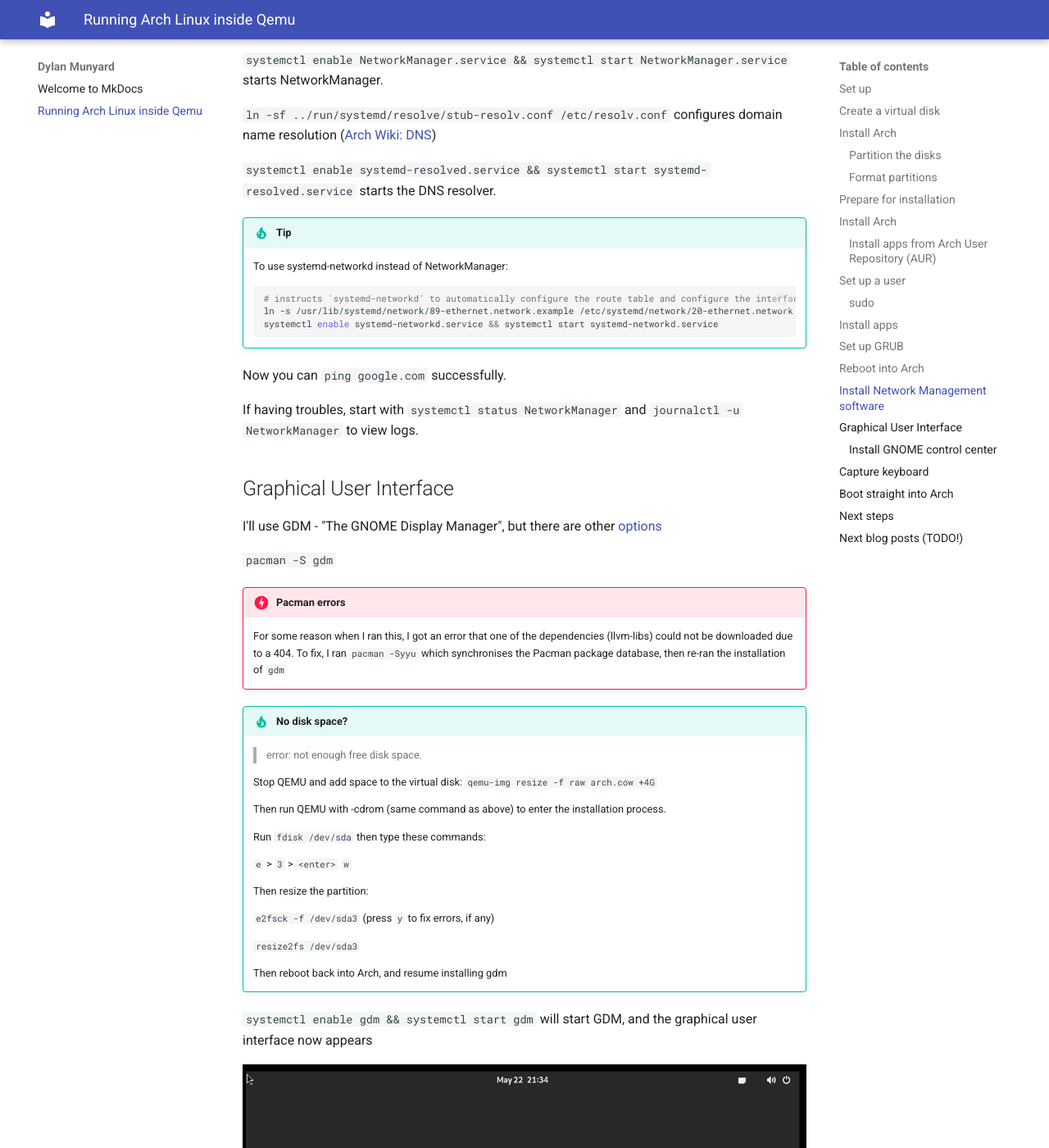
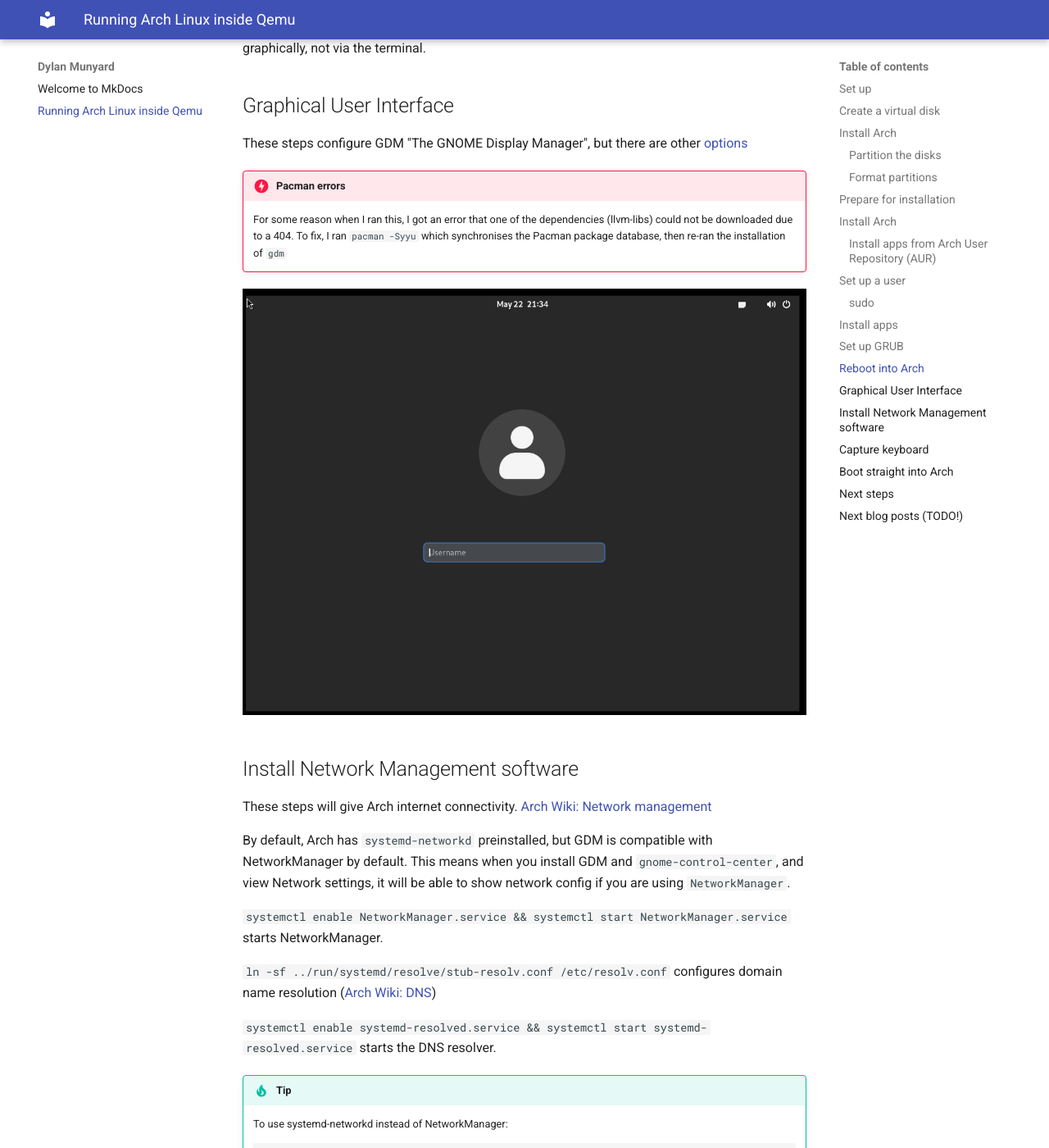
Before and after one commit to DylanMunyard/dylan-blog, an MkDocs documentation site: the page built from docs/what-have-they-done-to-my-little-archi-boi.md, in a window 1280 px wide and 1400 px high, scrolled down 7066 px. Shown: the whole window at 82% size. Built offline with MkDocs 1.6.1 and Material for MkDocs 9.7.7, drawn with Linux system fonts in a browser that asks for light colours; some of the changed text lies outside the part shown.

Commit message:
Update what-have-they-done-to-my-little-archi-boi.md

```diff
--- a/docs/what-have-they-done-to-my-little-archi-boi.md
+++ b/docs/what-have-they-done-to-my-little-archi-boi.md
@@ -21,9 +21,25 @@
 
 Creates an 8G disk. `-f raw` is the file format. I found `raw` the most reliable. Other formats like `cow` (copy-on-write) would appear as an almost 0B disk in Arch, I assume which is caused by how the cow format works by only writing changed bytes.
 
-!!! tip
+!!! tip "Adding Disk Space"
 
-    You can resize the file with:  `qemu-img resize -f raw arch.cow +4G` adds an extra 4G to the disk image.
+    Stop QEMU and add space to the virtual disk: `qemu-img resize -f raw arch.cow +4G`
+
+    Then run QEMU with -cdrom to enter the installation process.
+
+    Run `fdisk /dev/sda` then type these commands:
+
+    `e` > `3` > `<enter>` `w`
+
+    Then resize the partition:
+
+    `e2fsck -f /dev/sda3` (press `y` to fix errors, if any)
+
+    `resize2fs /dev/sda3`
+
+    Then reboot back into Arch, and resume installing gdm
+
+`systemctl enable gdm && systemctl start gdm` will start GDM, and the graphical user interface now appears
 
 ## Install Arch
 Run `qemu-system-x86_64 -boot menu=on -cdrom archlinux-2024.04.01-x86_64.iso -drive file=arch.cow,format=raw -m 4G -accel kvm -cpu host`
@@ -158,9 +174,8 @@
 archie will now have full system access when they run sudo
 
 ## Install apps
-`pacman -S gnome-terminal` installs a terminal emulator. Search "terminal emulator" for other options.
 
-`pacman -S firefox` installs a browser.
+`pacman -S gdm gnome-control-center networkmanager gnome-terminal firefox` installs a display manager (GDM), a network manager for automatically configuring internet access, gnome-terminal for a terminal emulator and Firefox for a browser.
 
 ## Set up GRUB
 Still within the `arch-chroot`:
@@ -184,10 +199,20 @@
 
 That's it, you're using Arch. Keep reading to install a display manager, so we can use Arch graphically, not via the terminal.
 
+## Graphical User Interface
+These steps configure GDM "The GNOME Display Manager", but there are other [options](https://wiki.archlinux.org/title/Display_manager#Graphical)
+
+!!! danger "Pacman errors"
+
+    For some reason when I ran this, I got an error that one of the dependencies (llvm-libs) could not be downloaded due to a 404.
+    To fix, I ran `pacman -Syyu` which synchronises the Pacman package database, then re-ran the installation of `gdm`
+
+![GUI.png](assets/images/archi-boi/arch_gdm_running.png)
+
 ## Install Network Management software
-These steps will install a DHCP client and a DNS resolver. This gives Arch internet connectivity. [Arch Wiki: Network management](https://wiki.archlinux.org/title/Network_configuration#Network_management)
+These steps will give Arch internet connectivity. [Arch Wiki: Network management](https://wiki.archlinux.org/title/Network_configuration#Network_management)
 
-`pacman -S networkmanager` installs NetworkManager. By default, Arch has `systemd-networkd` preinstalled, but GDM is compatible with NetworkManager by default.
+By default, Arch has `systemd-networkd` preinstalled, but GDM is compatible with NetworkManager by default.
 This means when you install GDM and `gnome-control-center`, and view Network settings, it will be able to show network config if you are using `NetworkManager`.
 
 `systemctl enable NetworkManager.service && systemctl start NetworkManager.service` starts NetworkManager.
@@ -209,45 +234,6 @@
 Now you can `ping google.com` successfully.
 
 If having troubles, start with `systemctl status NetworkManager` and `journalctl -u NetworkManager` to view logs.
-
-## Graphical User Interface
-I'll use GDM - "The GNOME Display Manager", but there are other [options](https://wiki.archlinux.org/title/Display_manager#Graphical)
-
-`pacman -S gdm`
-
-!!! danger "Pacman errors"
-
-    For some reason when I ran this, I got an error that one of the dependencies (llvm-libs) could not be downloaded due to a 404.
-    To fix, I ran `pacman -Syyu` which synchronises the Pacman package database, then re-ran the installation of `gdm`
-
-!!! tip "No disk space?"
-
-    > error: not enough free disk space.
-
-    Stop QEMU and add space to the virtual disk: `qemu-img resize -f raw arch.cow +4G`
-
-    Then run QEMU with -cdrom (same command as above) to enter the installation process.
-
-    Run `fdisk /dev/sda` then type these commands:
-
-    `e` > `3` > `<enter>` `w`
-
-    Then resize the partition:
-
-    `e2fsck -f /dev/sda3` (press `y` to fix errors, if any)
-
-    `resize2fs /dev/sda3`
-
-    Then reboot back into Arch, and resume installing gdm
-
-`systemctl enable gdm && systemctl start gdm` will start GDM, and the graphical user interface now appears
-
-![GUI.png](assets/images/archi-boi/arch_gdm_running.png)
-
-### Install GNOME control center
-Install `gnome-control-center` package to be able to change system settings.
-
-`pacman -S gnome-control-center`
 
 ## Capture keyboard
 If you want to capture the keyboard within the VM, e.g. `ctl + alt + del` / `alt + tab`, focus the QEMU window (by clicking on it), then `ctl + alt + g`.
```
